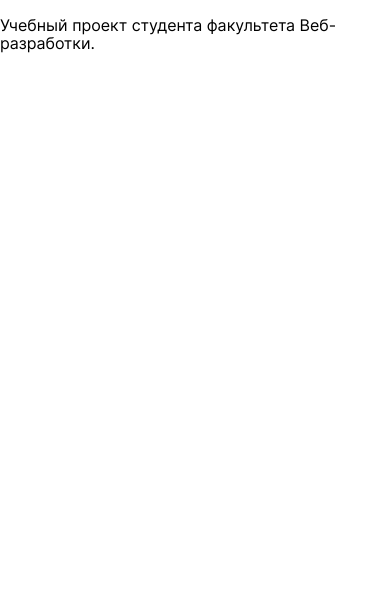
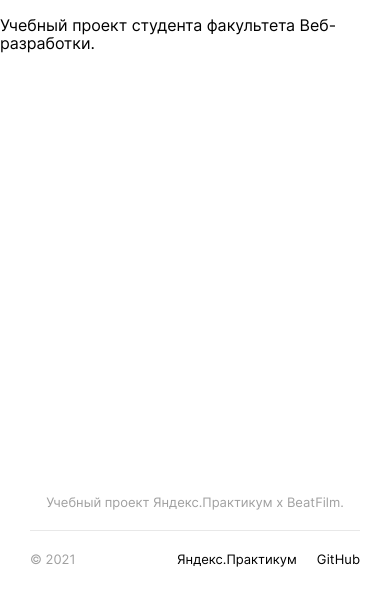
Before and after one commit to enswbl/movies-explorer-frontend, a React (Create React App) app: page /404 in a window 390 px wide. Shown: the top 606 px of the page. Built offline with nearby package versions, Linux system fonts and the light colour scheme.

Commit message:
feat: футер

```diff
--- a/src/components/App/App.js
+++ b/src/components/App/App.js
@@ -30,7 +30,7 @@ function App() {
     const [userData, setUserData] = React.useState({})
 
 
-    const [loggedIn, setLoggedIn] = React.useState()
+    const [loggedIn, setLoggedIn] = React.useState(true)
 
     /*    const handleLogin = ({email, password}) => {
             return Auth.authorize({email, password})
--- a/src/components/Footer/Footer.css
+++ b/src/components/Footer/Footer.css
@@ -0,0 +1,102 @@
+.footer {
+    max-width: 1140px;
+    width: 100%;
+    height: 100vh;
+    margin: 0 auto;
+
+    display: flex;
+    flex-direction: column;
+    justify-content: center;
+
+    font-size: 13px;
+    line-height: 16px;
+}
+
+
+@media (max-width: 370px) {
+
+    .footer {
+        font-size: 12px;
+    }
+}
+
+.footer__description {
+    text-align: center;
+    border-bottom: 1px solid #E8E8E8;
+    padding-bottom: 20px;
+    margin: 79px 70px 0;
+    color: #A0A0A0;
+}
+
+@media (max-width: 768px) {
+
+    .footer__description {
+        margin: 79px 30px 0;
+    }
+}
+
+@media (max-width: 370px) {
+
+    .footer__description {
+        margin: 79px 10px 0;
+    }
+}
+
+.footer__container {
+    display: flex;
+    margin: 20px 70px 0;
+}
+
+@media (max-width: 768px) {
+
+    .footer__container {
+        margin: 20px 30px 0;
+        color: #A0A0A0;
+    }
+}
+
+@media (max-width: 370px) {
+
+    .footer__container {
+        margin: 20px auto 10px;
+        display: flex;
+        flex-direction: column-reverse;
+        justify-content: center;
+    }
+}
+
+.footer__copyright {
+    margin: 0 auto 0 0;
+    text-align: center;
+}
+
+@media (max-width: 370px) {
+
+    .footer__copyright {
+        margin: 18px auto 0;
+    }
+}
+
+@media (max-width: 370px) {
+
+    .footer__nav {
+        display: flex;
+        flex-direction: column;
+    }
+}
+
+
+.footer__link {
+    text-decoration: inherit;
+    color: #000000;
+    margin-left: 20px;
+    text-align: center;
+}
+
+
+@media (max-width: 370px) {
+
+    .footer__link {
+        margin: 0 auto 12px;
+    }
+}
--- a/src/components/Footer/Footer.js
+++ b/src/components/Footer/Footer.js
@@ -4,10 +4,16 @@ const Footer = ({}) => {
 
     return ((
         <>
-            <p>Учебный проект Яндекс.Практикум х BeatFilm.</p>
-            <p>&#169; 2021</p>
-            <a href="https://practicum.yandex.ru">Яндекс.Практикум</a>
-            <a href="https://github.com/enswbl">GitHub</a>
+            <div className='footer'>
+                <p className='footer__description'>Учебный проект Яндекс.Практикум х BeatFilm.</p>
+                <div className='footer__container'>
+                    <p className='footer__copyright'>&#169; 2021</p>
+                    <div className='footer__nav'>
+                        <a href="https://practicum.yandex.ru" className='footer__link'>Яндекс.Практикум</a>
+                        <a href="https://github.com/enswbl" className='footer__link'>GitHub</a>
+                    </div>
+                </div>
+            </div>
         </>
 
     ));
```
